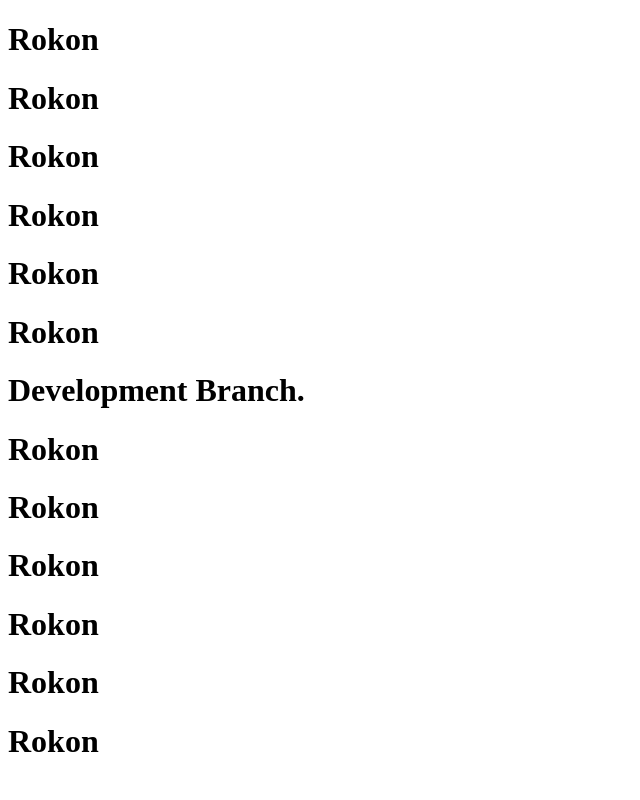
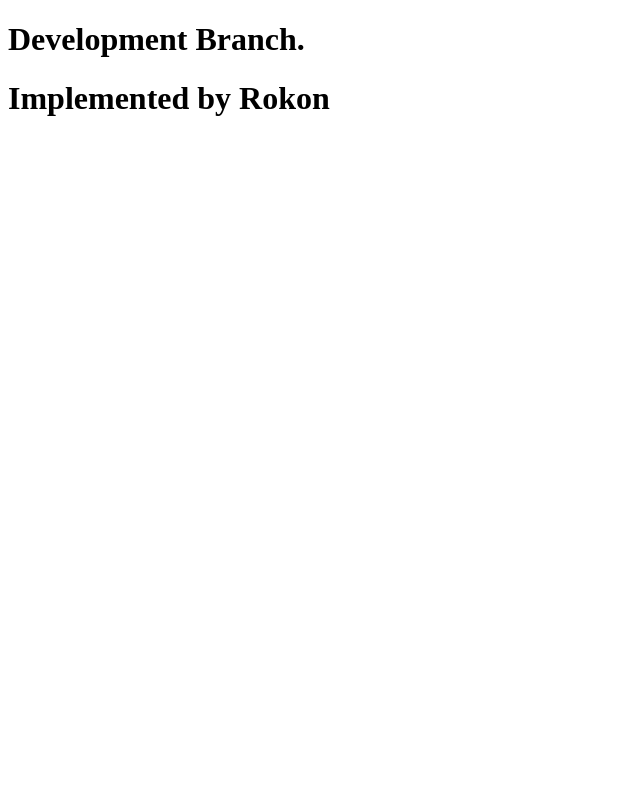
Before and after one commit to rokonzaman/djangoapp, a Django app: template demoapp/templates/demoapp/index.html in a window 1280 px wide. Shown: the whole page, without its empty margins (0-640 px from the left). Run offline with Django 3.2, Linux system fonts and the light colour scheme; the template is opened without the code that fills it, so the values that code supplies are empty; parts of the project's set-up code (start-up, migrations or seed data) failed here and were passed over.

Commit message:
453dfa4dfadsf

```diff
--- a/demoapp/templates/demoapp/index.html
+++ b/demoapp/templates/demoapp/index.html
@@ -5,18 +5,7 @@
     <title>DemoApp</title>
 </head>
 <color>
-  <h1>Rokon</h1>
-  <h1>Rokon</h1>
-  <h1>Rokon</h1>
-  <h1>Rokon</h1>
-  <h1>Rokon</h1>
-  <h1>Rokon</h1>
 <h1>Development Branch. </h1>
-<h1>Rokon</h1>
-<h1>Rokon</h1>
-<h1>Rokon</h1>
-<h1>Rokon</h1>
-<h1>Rokon</h1>
-<h1>Rokon</h1>
+<h1>Implemented by Rokon</h1>
 </body>
 </html>
```
